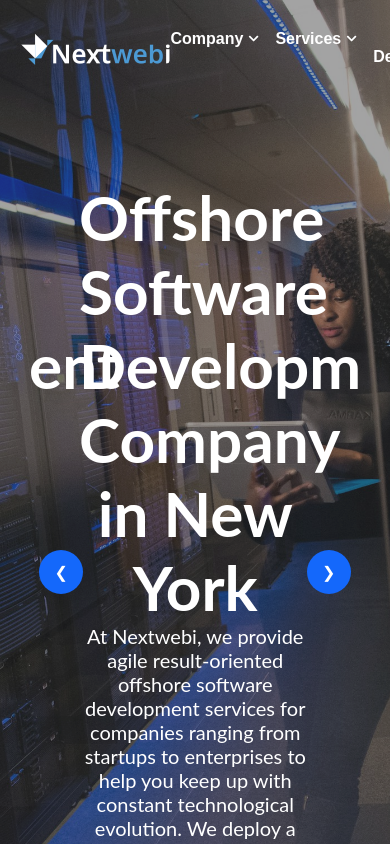
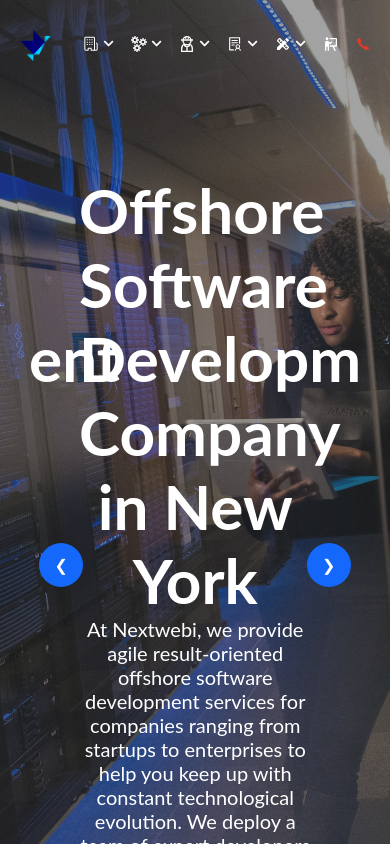
Before and after one commit to Rahulrai1998/nextwebi, a React (Vite) app: page / in a window 390 px wide. Shown: the top 844 px of the page. Built offline with nearby package versions, Linux system fonts and the light colour scheme.

Commit message:
navbar responsiveness done

```diff
--- /dev/null
+++ b/src/hooks/useViewpor.jsx
@@ -0,0 +1,16 @@
+import { useState, useEffect } from "react";
+
+export function useViewport() {
+  const [width, setWidth] = useState(window.innerWidth);
+
+  useEffect(() => {
+    function handleResize() {
+      setWidth(window.innerWidth);
+    }
+
+    window.addEventListener("resize", handleResize);
+    return () => window.removeEventListener("resize", handleResize);
+  }, []);
+
+  return { width };
+}
--- a/src/pages/Header/Header.jsx
+++ b/src/pages/Header/Header.jsx
@@ -1,11 +1,23 @@
-import React from "react";
+import React, { useState } from "react";
 import logo from "../../assets/logo.png";
+import logoMobile from "../../assets/logoMobile.png";
 import Carousel from "../../components/Carousel";
 import styled from "styled-components";
 import HeaderCarousalContent from "./HeaderCarousalContent";
 import Dropdown from "../../components/Dropdown";
+import { GoOrganization } from "react-icons/go";
+import { useViewport } from "../../hooks/useViewpor";
+import { GrServices } from "react-icons/gr";
+import { GrUserWorker } from "react-icons/gr";
+import { AiOutlineSolution } from "react-icons/ai";
+import { MdDesignServices } from "react-icons/md";
+import { RiPresentationFill } from "react-icons/ri";
+import { IoIosCall } from "react-icons/io";
 
 const Header = () => {
+  const { width } = useViewport();
+  const isMobileView = width < 1100;
+
   return (
     <>
       <header
@@ -16,6 +28,65 @@
         <a href="#main-content" className="skip-link">
           Skip to main content
         </a>
+
+        {isMobileView ? (
+          <nav className="nav" role="navigation" aria-label="Main navigation">
+            <img
+              src={logoMobile}
+              alt="company logo"
+              style={{ width: "31px", filter: "contrast(300%)" }}
+              className="logo-img"
+            />
+            <ul className="page-nav-list">
+              <Dropdown
+                label={<GoOrganization />}
+                options={[
+                  { label: "About us", href: "#aboutus" },
+                  { label: "Addresses", href: "#address" },
+                ]}
+              />
+
+              <Dropdown
+                label={<GrServices />}
+                options={[
+                  { label: "Web Development", href: "#web" },
+                  { label: "Mobile Apps", href: "#mobile" },
+                  { label: "Cloud Solutions", href: "#cloud" },
+                ]}
+              />
+
+              <Dropdown
+                label={<GrUserWorker />}
+                options={[
+                  { label: "Frontend Devs", href: "#frontend" },
+                  { label: "Backend Devs", href: "#backend" },
+                  { label: "Full Stack Devs", href: "#fullstack" },
+                ]}
+              />
+
+              <Dropdown
+                label={<AiOutlineSolution />}
+                options={[
+                  { label: "E-Commerce", href: "#ecom" },
+                  { label: "SaaS Platforms", href: "#saas" },
+                ]}
+              />
+              <Dropdown
+                label={<MdDesignServices />}
+                options={[
+                  { label: "Gen AI", href: "#ecom" },
+                  { label: "Web Development", href: "#saas" },
+                ]}
+              />
+              <li>
+                <a href="#"> {<RiPresentationFill />} </a>
+              </li>
+              <li style={{ color: "#e6392a" }}>
+                <a href="#"> {<IoIosCall />} </a>
+              </li>
+            </ul>
+          </nav>
+        ) : (
           <nav className="nav" role="navigation" aria-label="Main navigation">
             <img src={logo} alt="company logo" className="logo-img" />
             <ul className="page-nav-list">
@@ -67,6 +138,8 @@
               Contact Us
             </button>
           </nav>
+        )}
+
         <div
           role="region"
           aria-roledescription="carousel"
```
Also changed, not shown: src/assets/logoMobile.png (added). Lines whose indentation alone changed are shown as unchanged.
